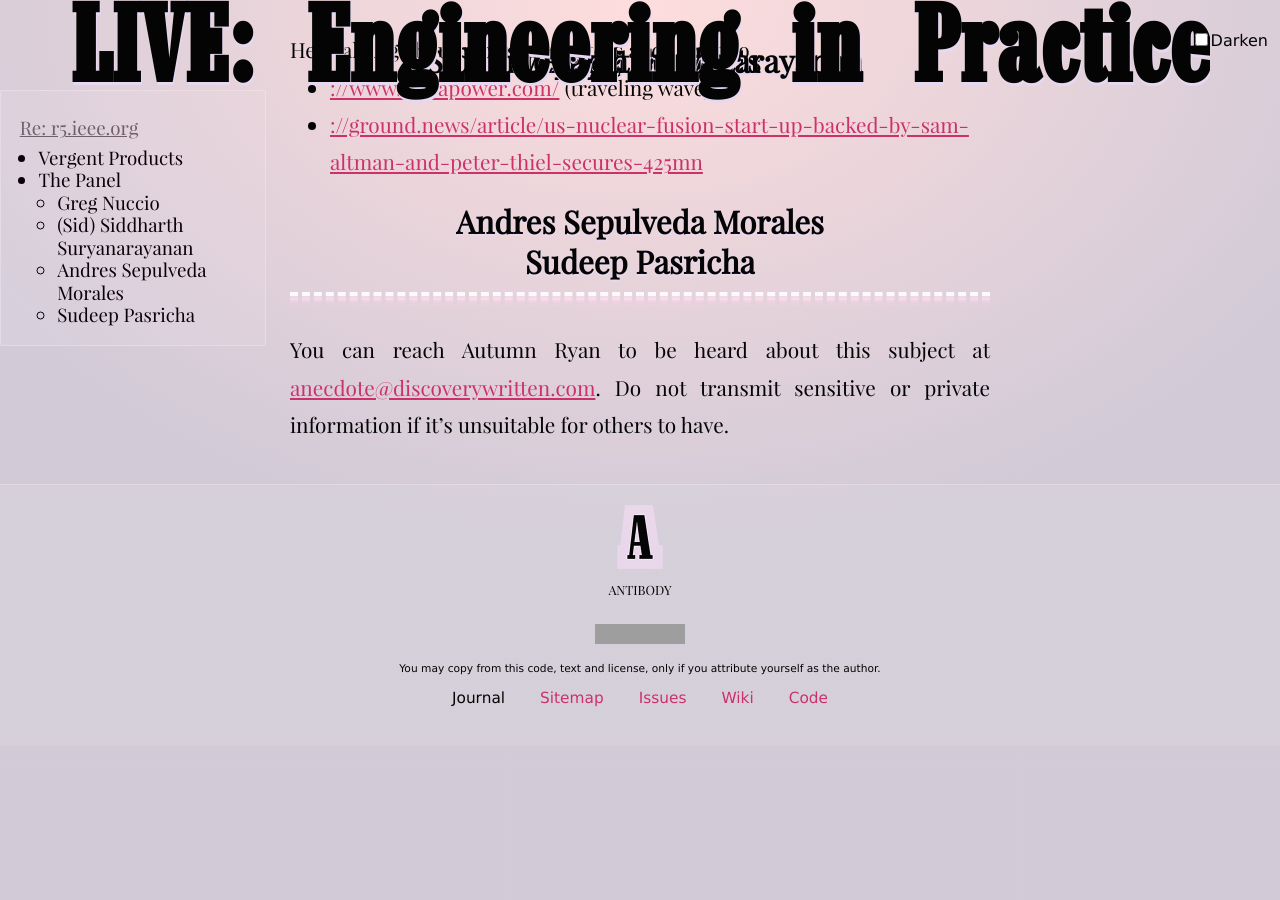
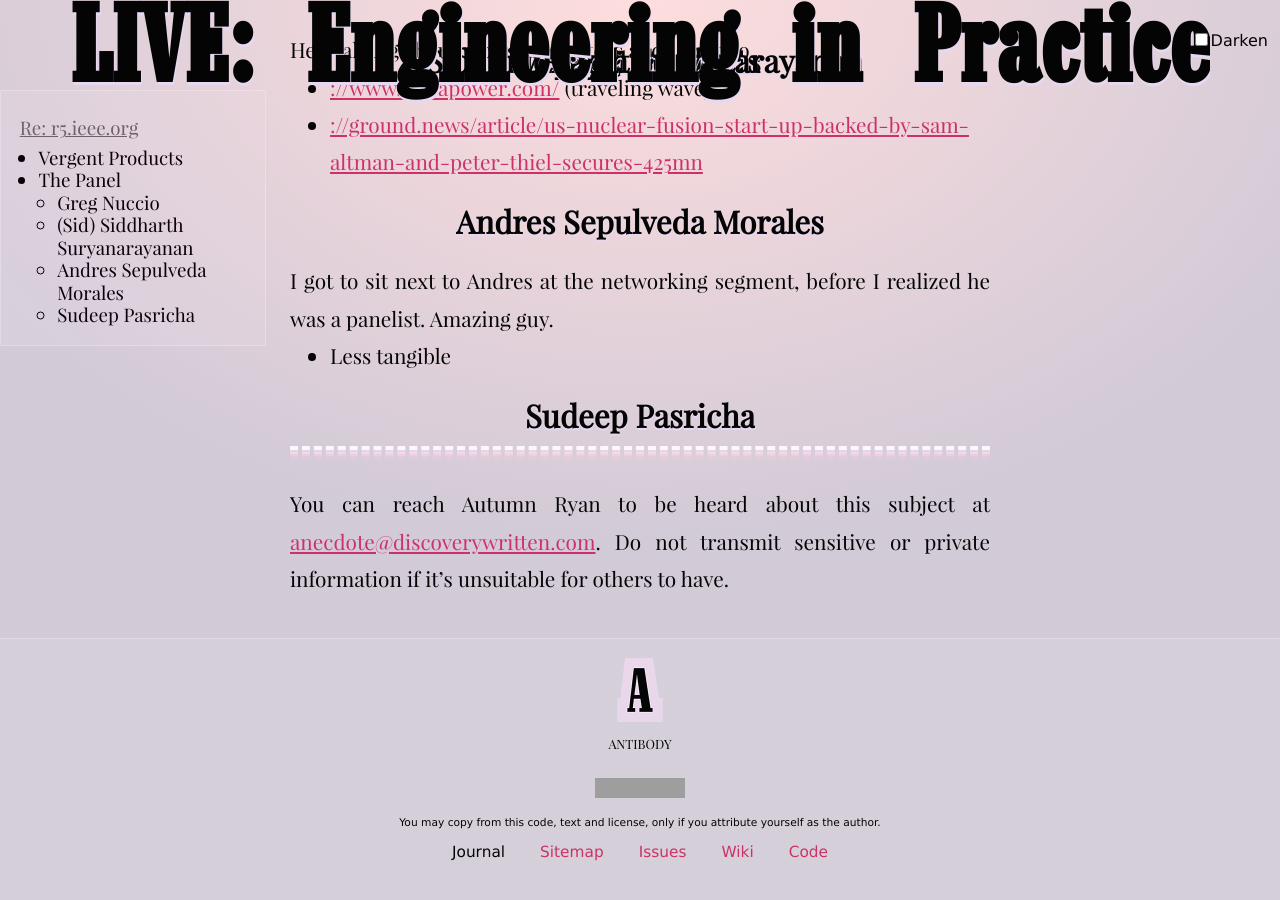
Before and after one commit to tiliv/antibody, a Jekyll site: the page built from docs/journal/autumn-ryan-Engineering-in-Practice/index.md, in a window 1280 px wide and 900 px high, scrolled down 3329 px. Built offline with Jekyll 4.4.1, drawn with Linux system fonts in a browser that asks for light colours; before the commit the page ends 4075 px from its top, so only the background shows below that; grey boxes are pictures that could not be loaded.

Commit message:
Intro Andres

```diff
--- a/docs/journal/autumn-ryan-Engineering-in-Practice/index.md
+++ b/docs/journal/autumn-ryan-Engineering-in-Practice/index.md
@@ -75,4 +75,8 @@ He's talking about modular reactors and I want to
 
 #### Andres Sepulveda Morales
 
+I got to sit next to Andres at the networking segment, before I realized he was a panelist. Amazing guy.
+
+- Less tangible
+
 #### Sudeep Pasricha
```
